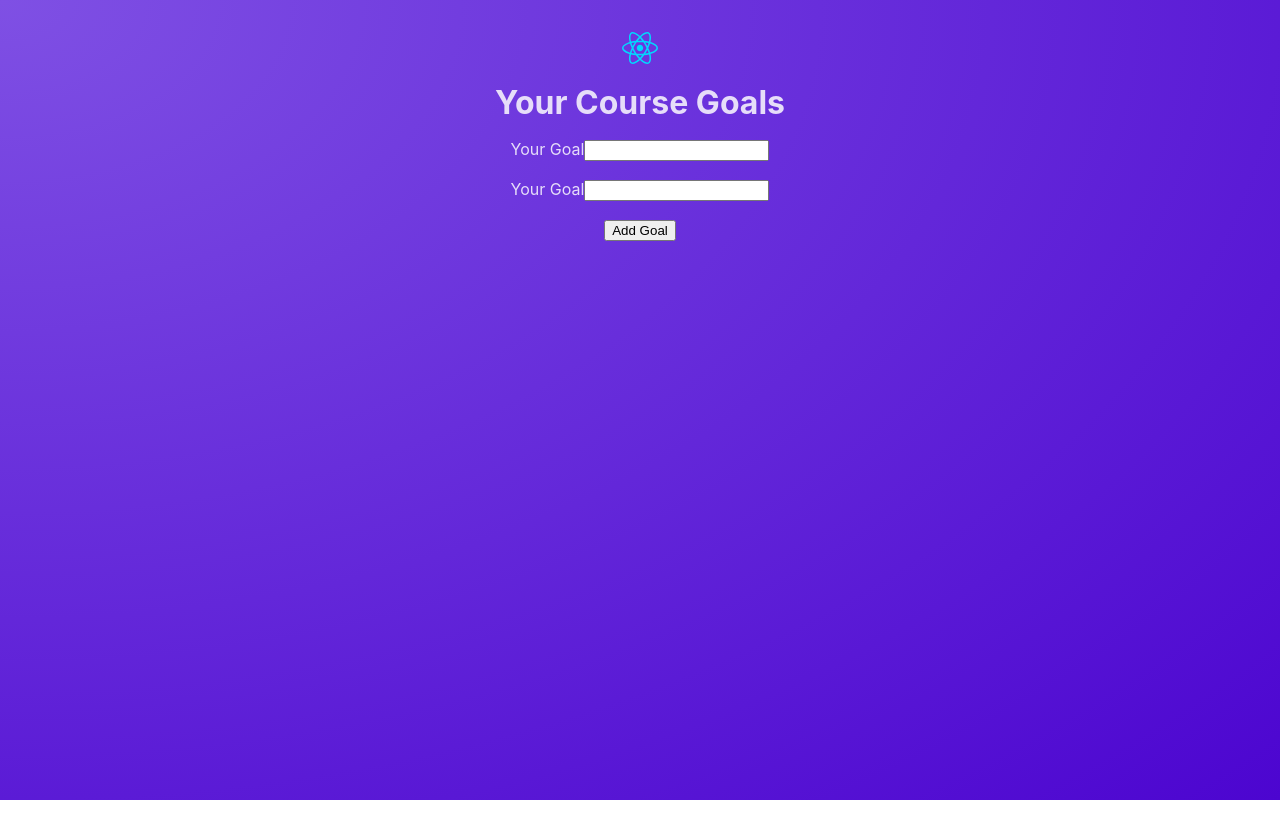
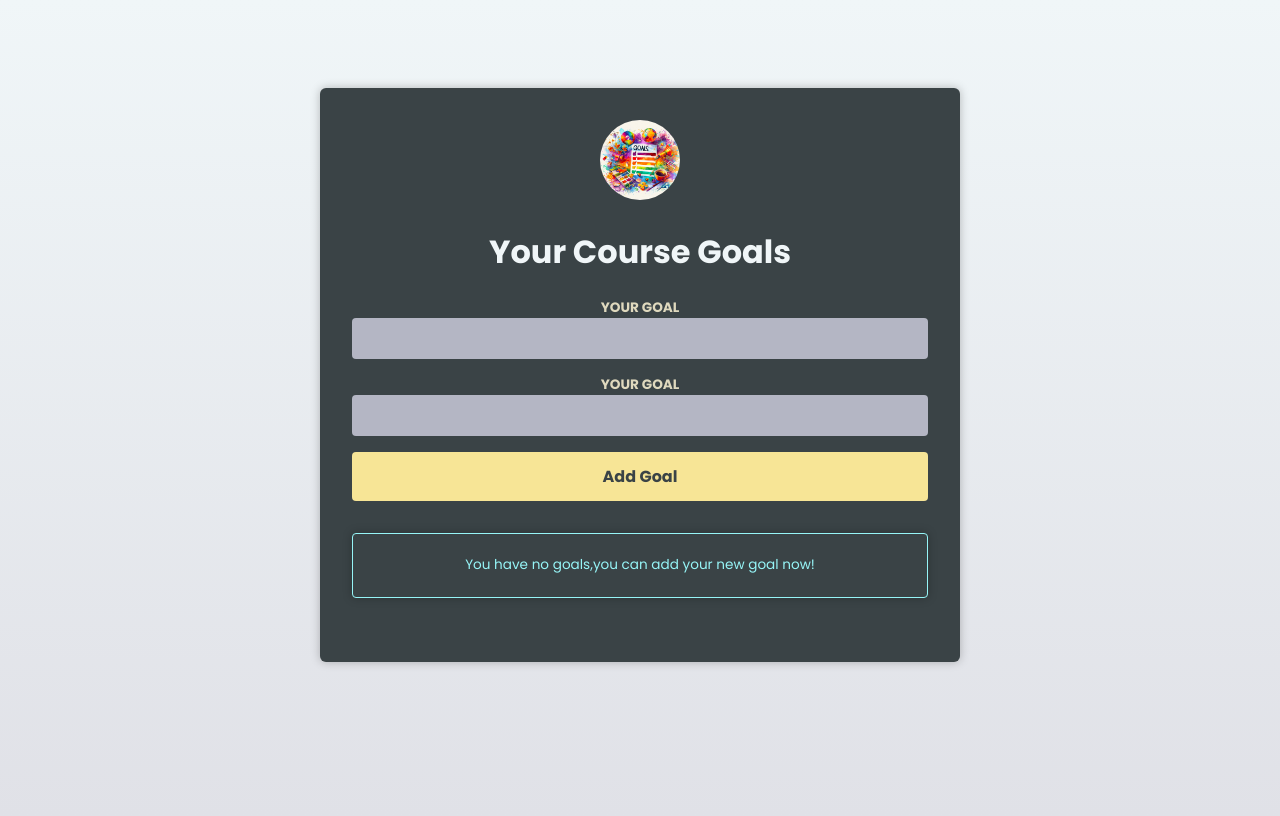
Before and after one commit to daleboy/react-ts-basics, a React (Vite) app: page / in a window 1280 px wide. Built offline with nearby package versions, Linux system fonts and the light colour scheme.

Commit message:
Finished the project.

```diff
--- a/src/App.tsx
+++ b/src/App.tsx
@@ -1,6 +1,6 @@
 import "./App.css";
 import CourseGoal from "./components/CourseGoal";
-import logoImg from "./assets/react.svg"
+import logoImg from "./assets/goals.jpg"
 import Header from "./components/Header";
 import { useState } from "react";
 import CourseGoalList from "./components/CourseGoalList";
--- a/src/components/CourseGoalList.tsx
+++ b/src/components/CourseGoalList.tsx
@@ -1,11 +1,30 @@
 import CourseGoal from "./CourseGoal";
 import {CourseGoal as TGoal} from "../App"
+import InfoBox from "./InfoBox";
+import {type ReactNode} from "react"
 type CourseGoalListProps = {
   readonly goals: TGoal[];
   readonly onDeleteGoal :(id:number)=>void;
 };
 function CourseGoalList({goals,onDeleteGoal}: CourseGoalListProps) {
+  if(goals.length === 0){
+    return (
+      <InfoBox mode="Hint">
+        You have no goals,you can  add your new goal now!
+      </InfoBox>
+    )
+  }
+
+  let warningBox:ReactNode
+  if(goals.length > 4){
+    warningBox = (<InfoBox mode="Warning" severity="medium">
+    There are too many goals.Pls set less than 4 goals.
+    </InfoBox>);
+
+  }
   return (
+    <>
+    {warningBox}
     <ul>
       {goals.map((goal) => (
         <li key={goal.id}>
@@ -15,6 +34,7 @@ function CourseGoalList({goals,onDeleteGoal}: CourseGoalListProps) {
         </li>
       ))}
     </ul>
+    </>
   );
 }
 
--- /dev/null
+++ b/src/components/InfoBox.tsx
@@ -0,0 +1,31 @@
+import { type ReactNode } from "react";
+
+type HintBoxProps={
+    mode:'Hint';
+    children:ReactNode;
+}
+type WarningBoxProps={
+    mode:'Warning';
+    severity:'low'|'medium'|'high';
+    children:ReactNode;
+}
+type InfoBoxProps = HintBoxProps|WarningBoxProps;
+
+function InfoBox(props:InfoBoxProps){
+    const {mode,children} = props;
+    if(mode === "Hint"){
+        return (
+            <aside className="infobox infobox-hint">
+                <p>{children}</p>
+            </aside>
+        )
+    }
+    const {severity} = props;
+    return(
+        <aside className={`infobox infobox-warning warning--${severity}`}>
+            <p>{children}</p>
+        </aside>
+    )
+}
+
+export default InfoBox;
--- a/src/index.css
+++ b/src/index.css
@@ -1,22 +1,156 @@
+@import url('https://fonts.googleapis.com/css2?family=Poppins:wght@400;700&display=swap');
+
 * {
   box-sizing: border-box;
 }
 
-:root {
-  min-height: 100vh;
-  font-family: Inter, Avenir, Helvetica, Arial, sans-serif;
-  font-size: 16px;
-  line-height: 24px;
-  font-weight: 400;
-  background-image: radial-gradient(ellipse at top left, #7f50e4, #4c05d0);
-  font-synthesis: none;
-  text-rendering: optimizeLegibility;
-  -webkit-font-smoothing: antialiased;
-  -moz-osx-font-smoothing: grayscale;
-  -webkit-text-size-adjust: 100%;
+html {
+  font-family: 'Poppins', sans-serif;
 }
 
 body {
+  min-height: 100vh;
+  background: linear-gradient(#f0f6f8, #e0e1e7);
+}
+
+main {
+  width: 90%;
+  max-width: 40rem;
+  margin: 3rem auto;
+  padding: 2rem;
+  background-color: #3a4346;
+  color: #f0f6f8;
+  border-radius: 6px;
+  box-shadow: 0 0 10px rgba(0, 0, 0, 0.25);
+}
+
+header {
+  display: flex;
+  flex-direction: column;
+  gap: 1.5rem;
+  justify-content: center;
+  align-items: center;
+}
+
+img {
+  width: 5rem;
+  height: 5rem;
+  border-radius: 50%;
+}
+
+header h1 {
   margin: 0;
-  color: #e6ddf9;
+  font-size: 1.75rem;
+  color: #f7e596;
 }
+
+label {
+  display: block;
+  font-size: 0.85rem;
+  font-weight: bold;
+  text-transform: uppercase;
+  color: #dfd9be;
+}
+
+input {
+  font: inherit;
+  width: 100%;
+  padding: 0.5rem;
+  background-color: #b4b6c4;
+  border: none;
+  border-radius: 4px;
+}
+
+form button {
+  display: block;
+  width: 100%;
+  padding: 0.75rem;
+  margin-top: 1rem;
+  background-color: #f7e596;
+  border: none;
+  border-radius: 4px;
+  font: inherit;
+  font-weight: bold;
+  color: #3a4346;
+  cursor: pointer;
+}
+
+form button:hover {
+  background-color: #f9e175;
+}
+
+ul {
+  list-style: none;
+  margin: 0;
+  padding: 0;
+  display: grid;
+  gap: 1rem;
+  grid-template-columns: repeat(auto-fit, minmax(15rem, 1fr));
+}
+
+li {
+  background-color: #475357;
+  padding: 1rem;
+  border-radius: 4px;
+  box-shadow: 0 0 10px rgba(0, 0, 0, 0.25);
+}
+
+li article {
+  display: flex;
+  justify-content: space-between;
+  align-items: flex-start;
+}
+
+li h2 {
+  margin: 0;
+  font-size: 1.25rem;
+  color: #b1c1c3;
+}
+
+li p {
+  margin: 0;
+  font-size: 0.85rem;
+  color: #dfd9be;
+}
+
+li button {
+  font: inherit;
+  padding: 0 0.5rem;
+  background: transparent;
+  border: none;
+  color: #909a9a;
+  cursor: pointer;
+}
+
+li button:hover {
+  color: #f9a73b;
+}
+
+.infobox {
+  margin: 2rem 0;
+  padding: 0.5rem;
+  text-align: center;
+  box-shadow: 0 0 10px rgba(0, 0, 0, 0.25);
+  font-size: 0.85rem;
+  border-radius: 4px;
+}
+
+.infobox-hint {
+  border: 1px solid #96f5f7;
+  color: #96f5f7;
+}
+
+.infobox-warning.warning--low {
+  border: 1px solid #f6d84f;
+  color: #f6d84f;
+}
+
+.infobox-warning.warning--medium {
+  border: 1px solid #f9a73b;
+  color: #f9a73b;
+}
+
+.infobox-warning.warning--high {
+  border: 1px solid #f97373;
+  color: #f97373;
+}
```
Also changed, not shown: src/assets/goals.jpg (added), src/components/NewGoal.tsx (line endings or trailing spaces).
